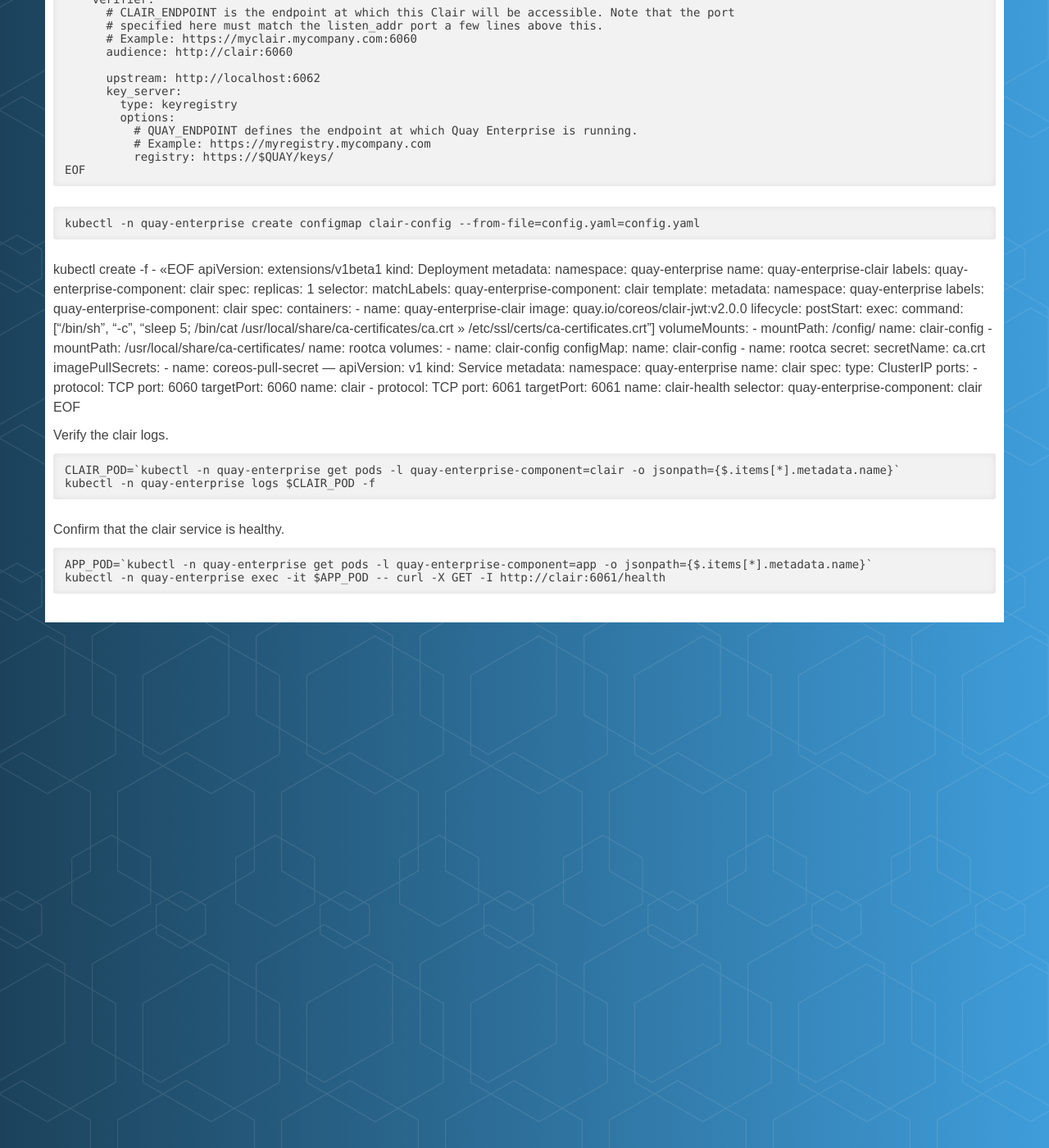
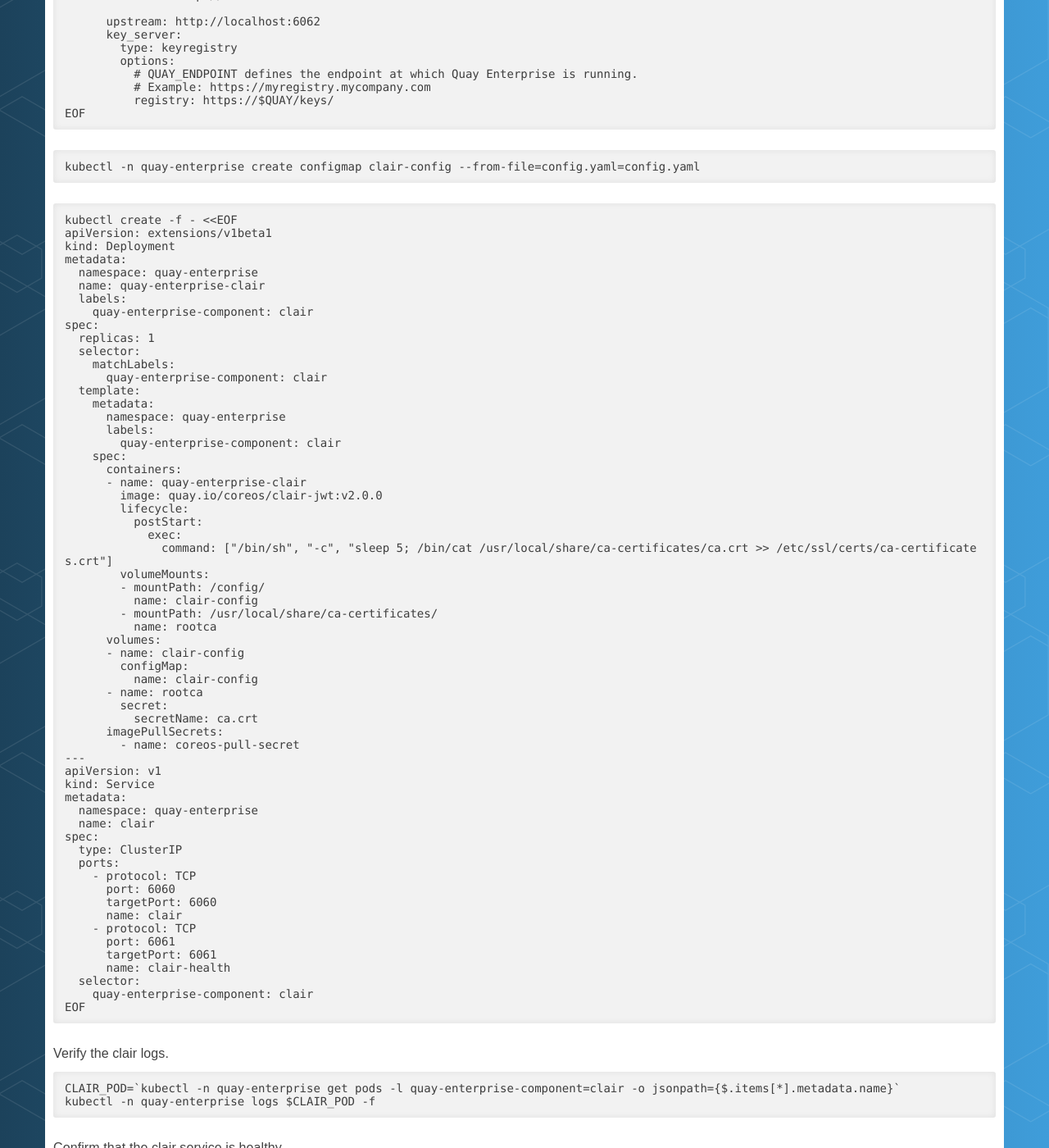
Before and after one commit to RedHatWorkshops/quay-workshop, a Jekyll site: the page built from content/labs/0010-clair.md, in a window 1280 px wide and 1400 px high, scrolled down 1811 px. Shown: the whole window at 82% size. Built offline with Jekyll 4.4.1, drawn with Linux system fonts in a browser that asks for light colours; part of the change alters nothing that is shown; some of the changed text lies outside the part shown.

````diff
--- a/content/labs/0010-clair.md
+++ b/content/labs/0010-clair.md
@@ -16,16 +16,6 @@ Select **Save Configuration Changes**.
 To connect Quay Enterprise securely to the scanner, select the key graphic on the **Super User Admin Panel**.
 
 Select **Have the service provide a key**.
-
-
-
-kubectl -n quay-enterprise patch deployment quay-enterprise-app --patch "{\"spec\":{\"template\":{\"metadata\":{\"annotations\":{\"date\":\"`date +'%s'`\"}}}}}"
-
-Open the Quay Enteprise UI and notice that we now have a new section in our namespace called *Builds*.
-
-
-
-
 
 Connect to the database. Enter password `coreostrainme`
 
@@ -128,6 +118,7 @@ EOF
 kubectl -n quay-enterprise create configmap clair-config --from-file=config.yaml=config.yaml
 ```
 
+```
 kubectl create -f - <<EOF
 apiVersion: extensions/v1beta1
 kind: Deployment
@@ -188,6 +179,7 @@ spec:
   selector:
     quay-enterprise-component: clair
 EOF
+```
 
 Verify the clair logs.
 
````
